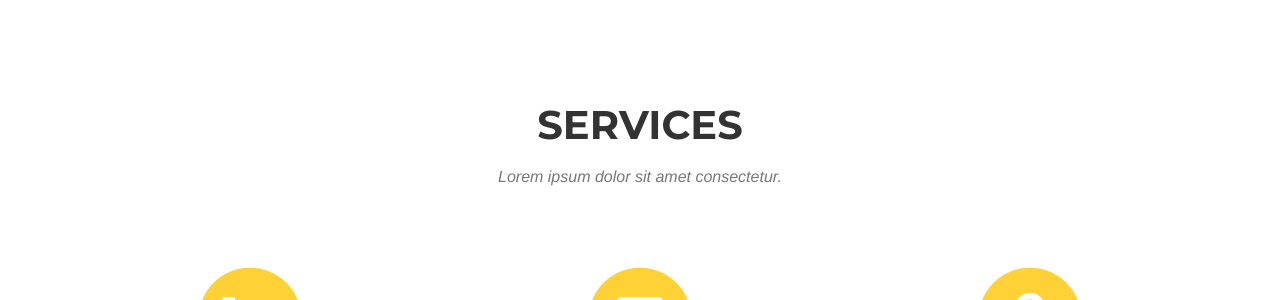
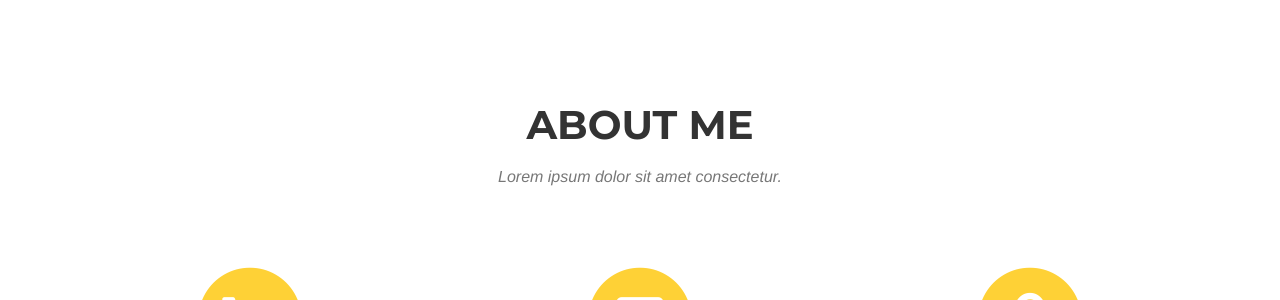
Before and after one commit to Tjpeck14/test2, a Jekyll site: the page built from index.html, in a window 1280 px wide and 900 px high, scrolled down 645 px. Shown: the part 160-460 px from the top of the window. Built offline with Jekyll 4.4.1, drawn with Linux system fonts in a browser that asks for light colours; some web fonts are replaced.

Commit message:
Update services.html

```diff
--- a/_includes/services.html
+++ b/_includes/services.html
@@ -1,9 +1,9 @@
-<!-- Services Section -->
-    <section id="services">
+<!-- About Me Section -->
+    <section id="about-me">
         <div class="container">
             <div class="row">
                 <div class="col-lg-12 text-center">
-                    <h2 class="section-heading">Services</h2>
+                    <h2 class="section-heading">About Me</h2>
                     <h3 class="section-subheading text-muted">Lorem ipsum dolor sit amet consectetur.</h3>
                 </div>
             </div>
```
